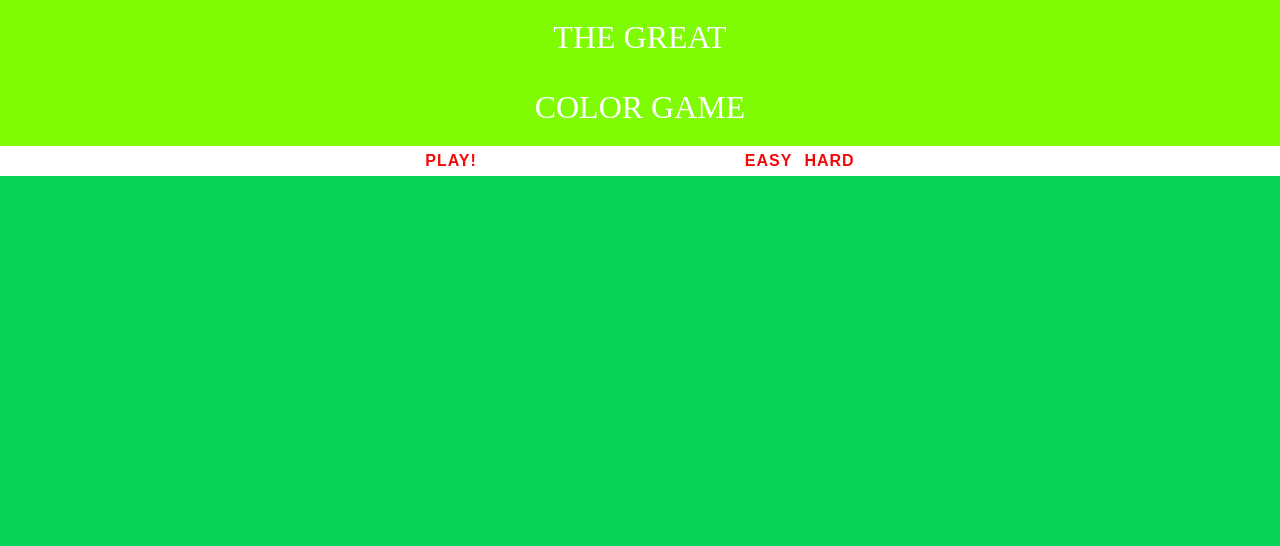
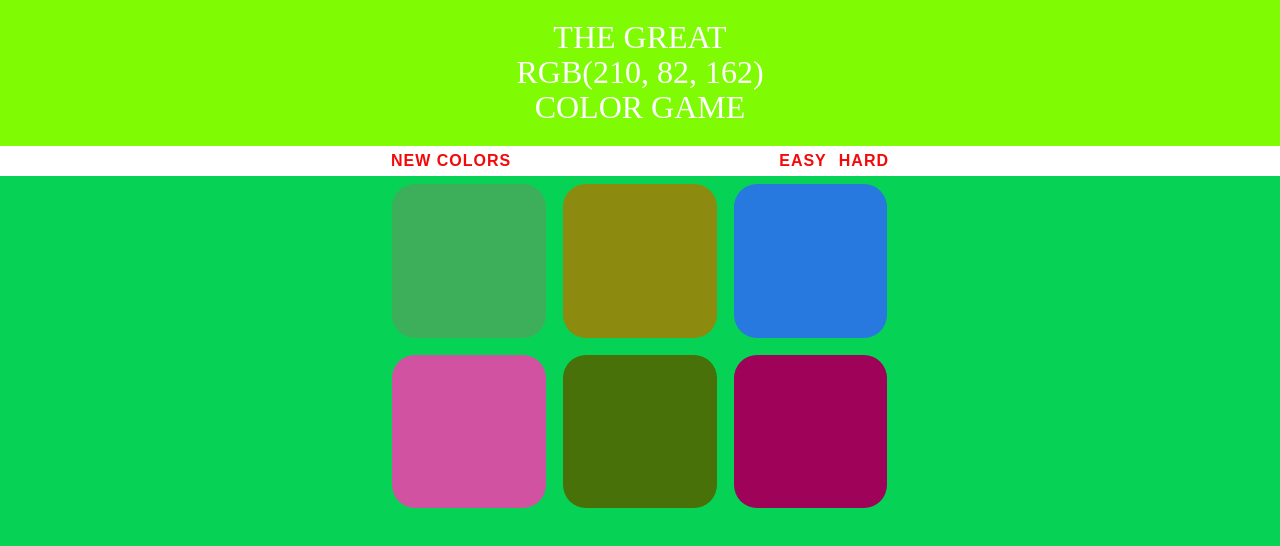
Before and after one commit to TudorBucur19/ColorGame--React, a React (Create React App) app: page / in a window 1280 px wide. Shown: the top 546 px of the page. Built offline with nearby package versions, Linux system fonts and the light colour scheme.

Commit message:
final fixes

```diff
--- a/src/components/homepage.jsx
+++ b/src/components/homepage.jsx
@@ -1,4 +1,4 @@
-import React, {useState} from 'react';
+import React, {useState, useEffect} from 'react';
 import Stripe from './stripe';
 import Square from './square';
 import Header from './header'
@@ -7,10 +7,9 @@ const Home = () => {
   const [squares, setSquares] = useState([]);
   const [difficulty, setDifficulty] = useState(6);
   const [pickedColor, setPickedColor] = useState();
-  const [display, setDisplay] = useState("");
   const [message, setMessage] = useState("");
   const [headerBg, setHeaderBg] = useState("rgb(127, 252, 3)");
-  const [playBtn, setPlayBtn] = useState("PLAY!");
+  const [playBtn, setPlayBtn] = useState("New colors");
 
 
 
@@ -25,9 +24,17 @@ const Home = () => {
     setHeaderBg("rgb(127, 252, 3)");
   };
 
-  console.log(squares);
+  useEffect(()=>{
+    const newColors = new Array(difficulty).fill();
+    const colors = newColors.map((el, index) => randomColor());
+    let random = Math.floor(Math.random() * difficulty);
+    setPickedColor(colors[random]);
+    setSquares(colors);
+
+  }, [difficulty])
 
   const checkColor = (i) => {
+   let squaresCopy = [...squares]
     if(squares[i] === pickedColor){
       const correctColor = new Array(difficulty).fill(pickedColor);
       setSquares(correctColor);
@@ -35,16 +42,16 @@ const Home = () => {
       setHeaderBg(pickedColor);
       setPlayBtn("Play again!");
     }else{
-     squares[i] = ("rgb(6, 211, 85)"); //to be fixed
-     setDisplay("none");
-     setMessage("Keep Trying");
+      squaresCopy[i] = "rgb(6, 211, 85)" ; //to be fixed
+      setSquares(squaresCopy);
+      setMessage("Keep Trying");
     }
   }
 
 
-
   const easy = () => {
     setDifficulty(3);
+
   }
 
   const hard = () => {
@@ -62,8 +69,7 @@ const Home = () => {
             key={index}
             color={sq}
             checkColor={()=> checkColor(index)}
-            display={display}
-           />)}
+            />)}
         </div>
       </div>
     );
--- a/src/components/square.jsx
+++ b/src/components/square.jsx
@@ -1,7 +1,7 @@
 import React from 'react';
 import './square.styles.css';
 
-const Square = ({color, checkColor, display}) => {
+const Square = ({color, checkColor}) => {
     return(
     <div className="square" style={{backgroundColor: color}} onClick={checkColor}>
 
```
Also changed, not shown: 1 other file (tests, documents, lock files or other folders).
